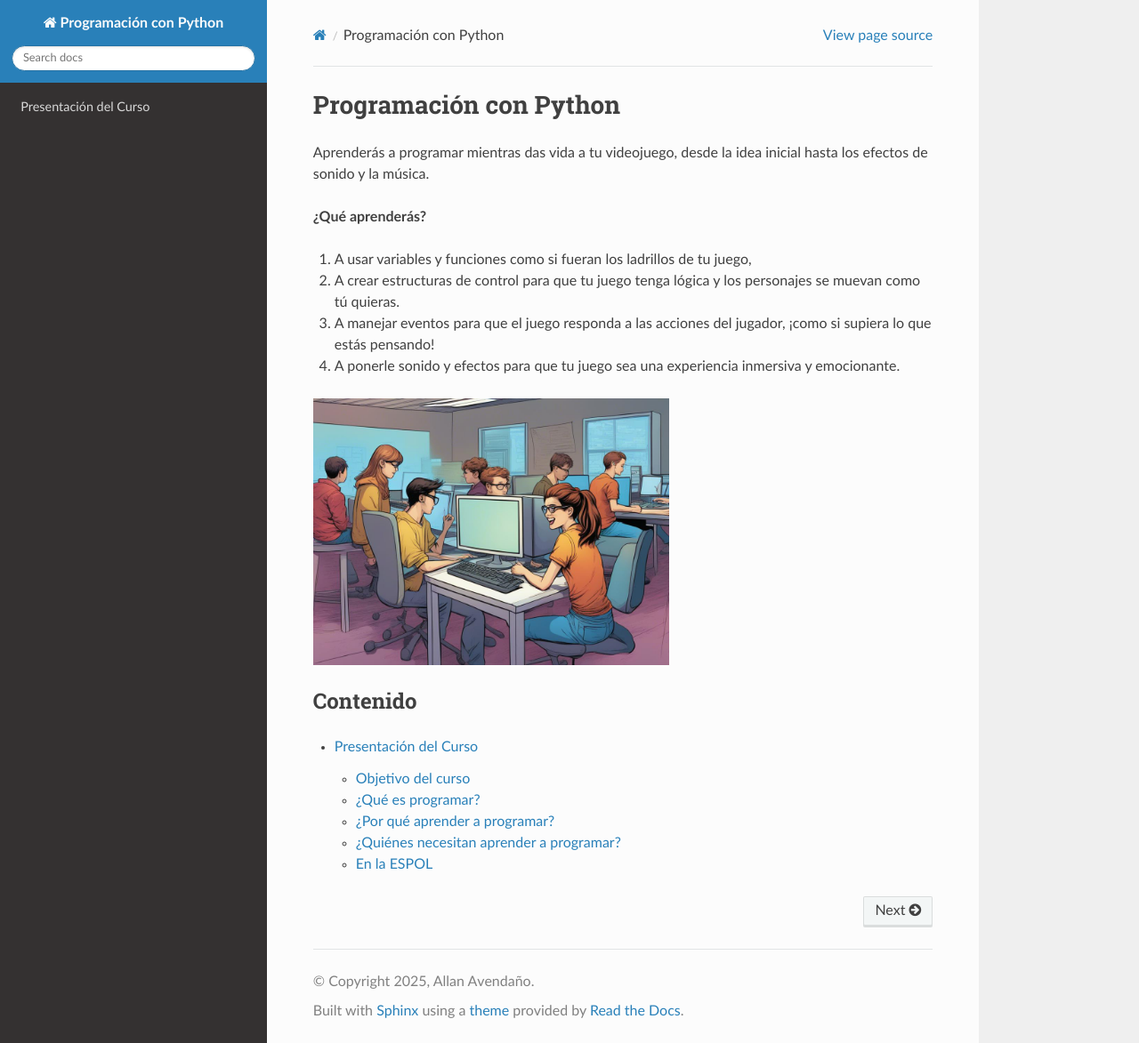
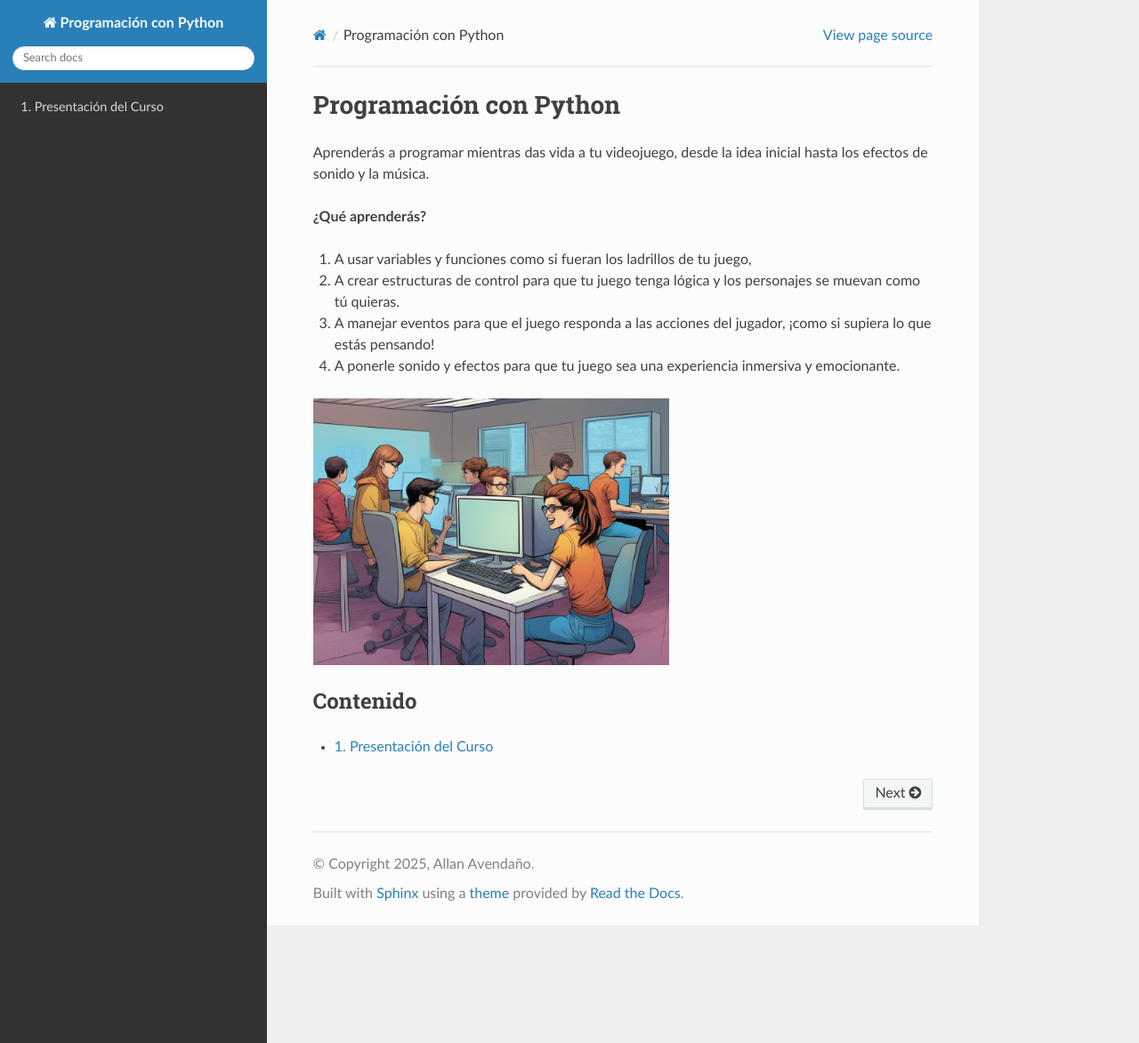
Before and after one commit to aavendan/programacion-python, a Sphinx documentation site: the page built from docs/source/index.rst, in a window 1280 px wide and 1173 px high. Shown: the whole window at 89% size. Built offline with Sphinx 7.4.7 and the Read the Docs theme 3.1.0, drawn with Linux system fonts in a browser that asks for light colours.

Commit message:
Update index.rst

```diff
--- a/docs/source/index.rst
+++ b/docs/source/index.rst
@@ -19,5 +19,7 @@ Contenido
 --------
 
 .. toctree::
+  :numbered:
+  :maxdepth: 1
 
-   presentacion
+  presentacion
```
